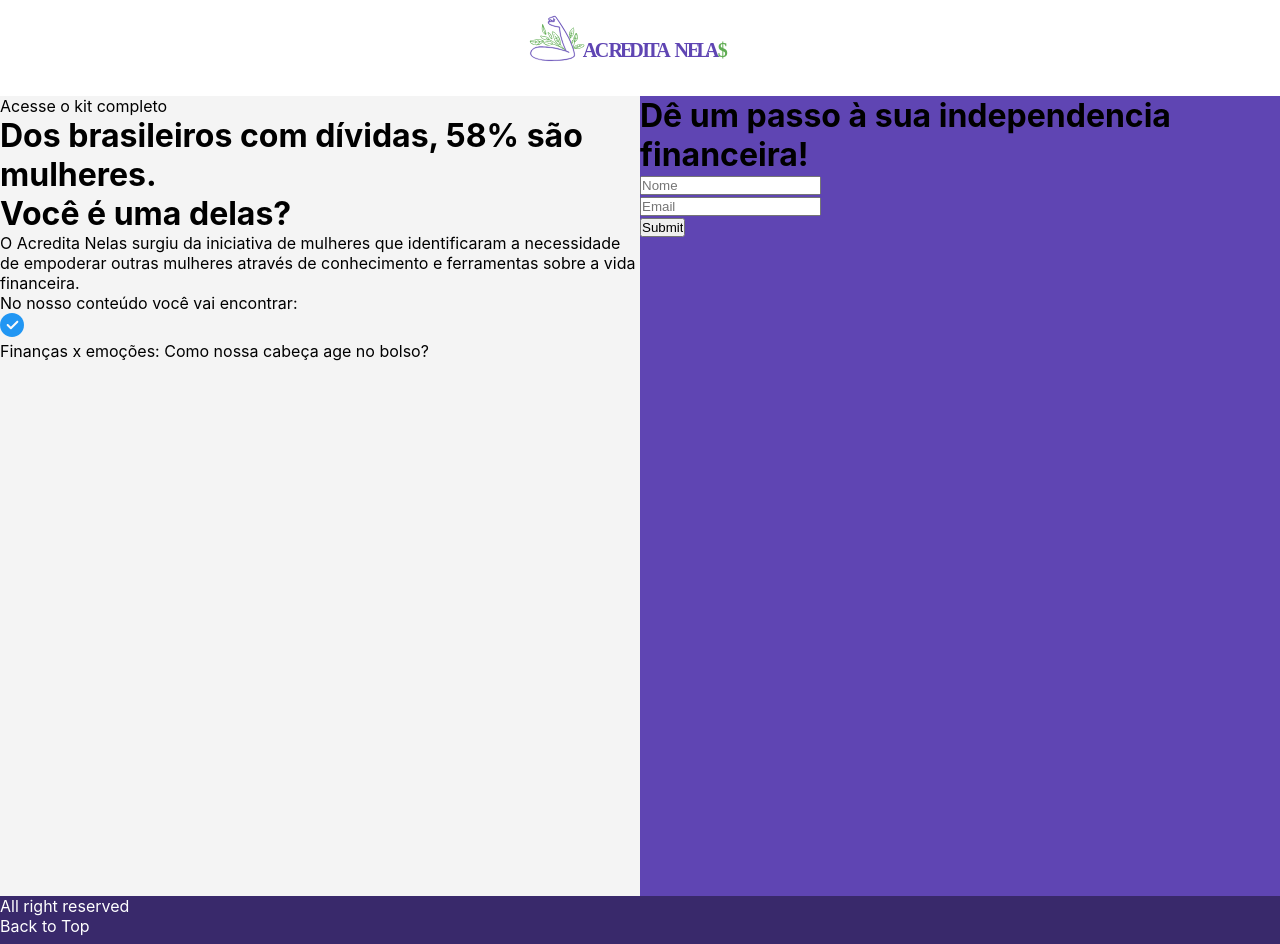
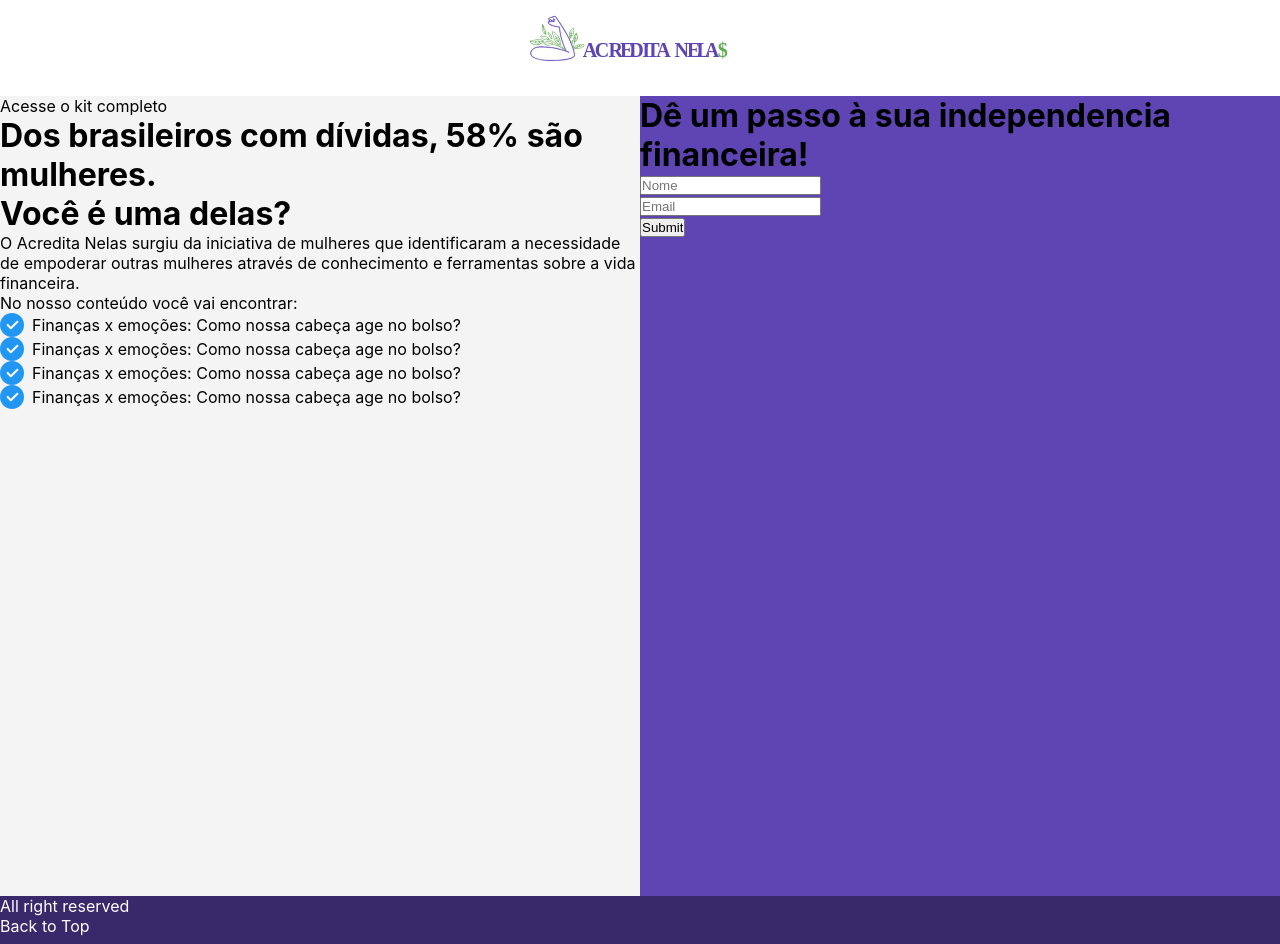
Before and after one commit to rafaelapitta/show-me-the-leads, a React (Create React App) app: page / in a window 1280 px wide. Built offline with nearby package versions, Linux system fonts and the light colour scheme; a web font is replaced by a local one.

Commit message:
TS-structure

```diff
--- a/src/Landing.css
+++ b/src/Landing.css
@@ -55,9 +55,17 @@ header {
   width: 50%;
 }
 
+.bullet {
+  display: flex;
+  align-items: center;
+}
+
 .bullet img {
   max-width: 1.5rem;
+  margin-right: 0.5rem;
 }
+
+/* SECTION FORMULÁRIO */
 
 .form {
   background-color: #5F45B3;
--- a/src/Landing.tsx
+++ b/src/Landing.tsx
@@ -30,6 +30,18 @@ function Landing() {
               <br></br>No nosso conteúdo você vai encontrar:</p>
           </div>
 
+          <div className="bullet">
+            <img src={Check} alt="check"/>
+            <p>Finanças x emoções: Como nossa cabeça age no bolso?</p>
+          </div>
+          <div className="bullet">
+            <img src={Check} alt="check"/>
+            <p>Finanças x emoções: Como nossa cabeça age no bolso?</p>
+          </div>
+          <div className="bullet">
+            <img src={Check} alt="check"/>
+            <p>Finanças x emoções: Como nossa cabeça age no bolso?</p>
+          </div>
           <div className="bullet">
             <img src={Check} alt="check"/>
             <p>Finanças x emoções: Como nossa cabeça age no bolso?</p>
```
